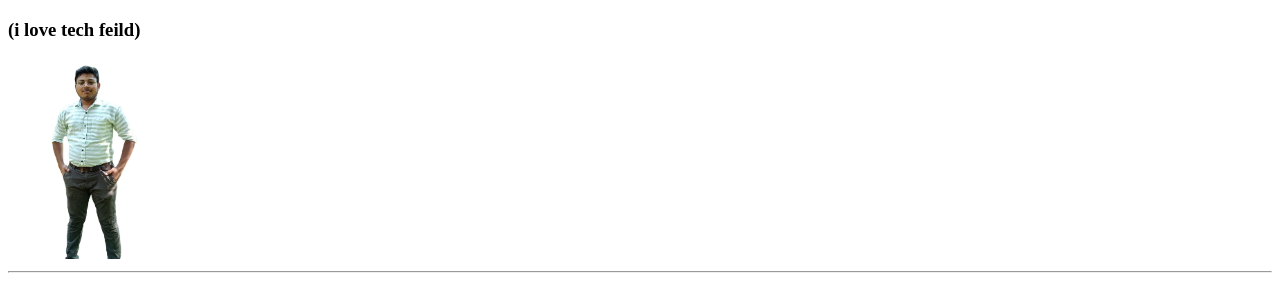
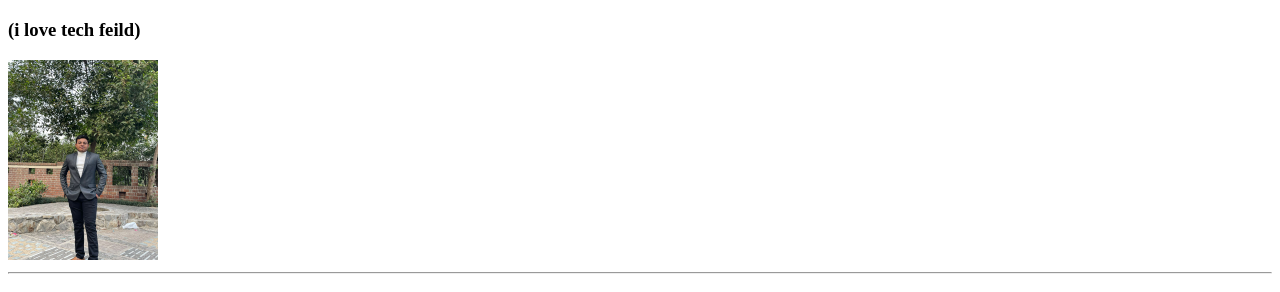
Before and after one commit to R123achit/Practise, a plain HTML site: page index.html in a window 1280 px wide. Shown: the part 61-353 px from the top of the page. Drawn offline with Linux system fonts and the light colour scheme.

Commit message:
photo changes

```diff
--- a/index.html
+++ b/index.html
@@ -9,7 +9,7 @@
 <body>
    <h1>Rachit (Raj and neel) Kesarwani</h1>
    <p> <h3>(i love tech feild) </h3></p>
-   <img src="photo_2023-09-03_07-25-07-removebg-preview.png" alt="my photo"   width=150px />
+   <img src="Professtional Photo.jpg" alt="my photo"   width=150px />
    <hr>
 <h1>Education :</h1>
 <ul>
```
Also changed, not shown: Professtional Photo.jpg (added).
